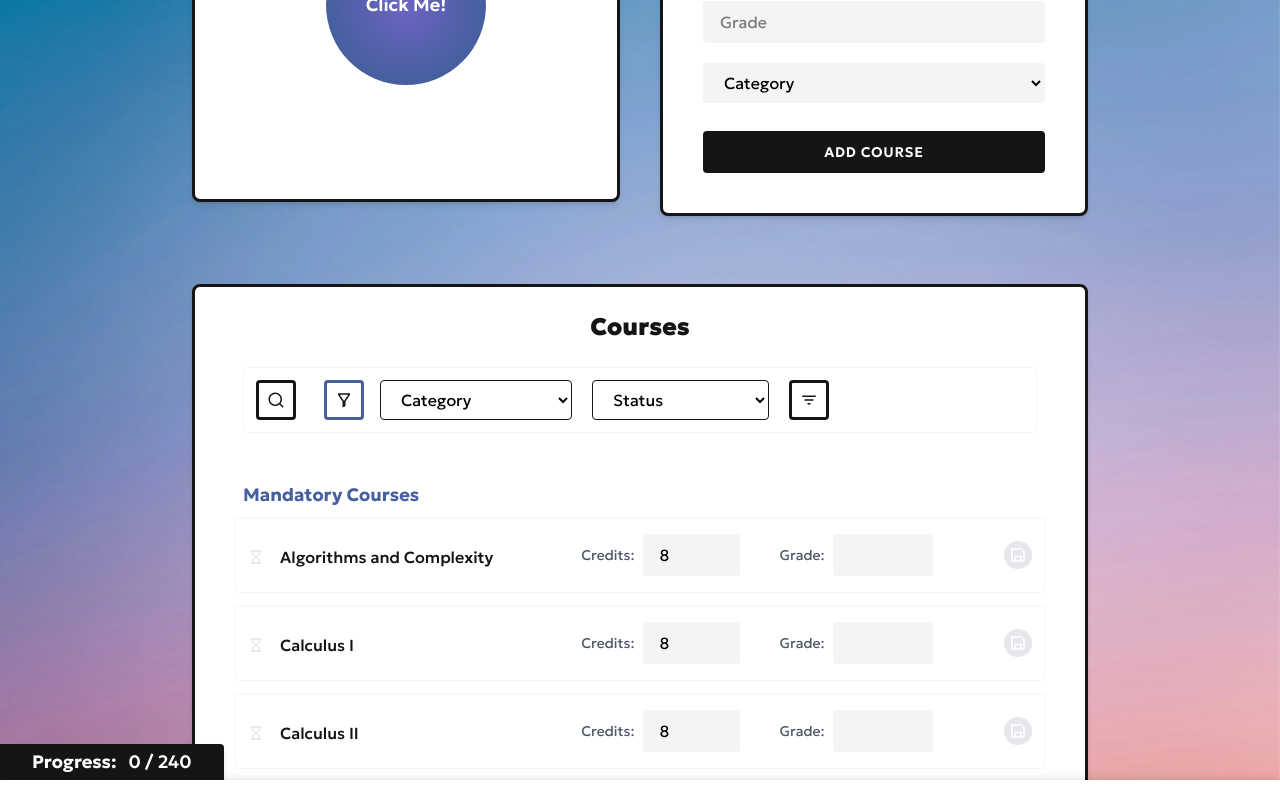
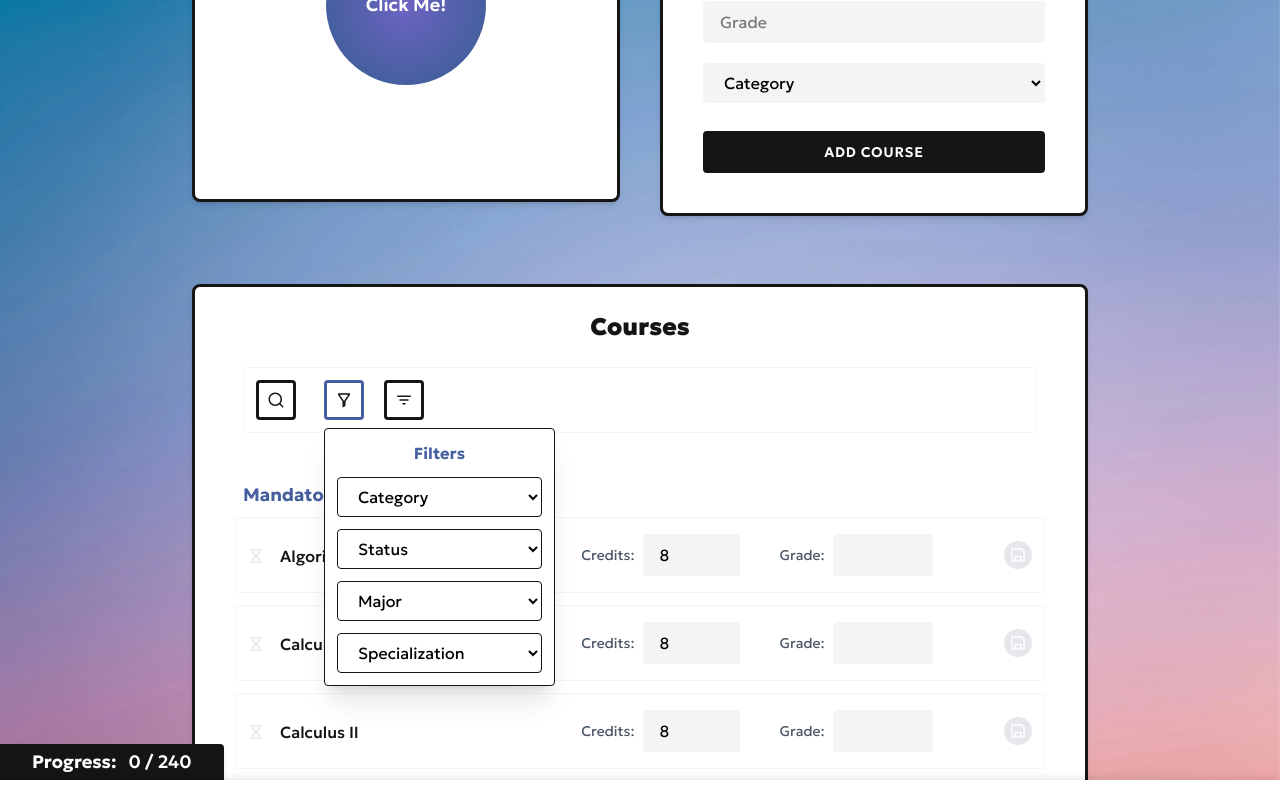
Before and after one commit to sophiabanou/grade-calculator, a React (Vite) app: page /#/ in a window 1280 px wide. Both pictures are taken after a click on the button 344 px from the left and 1305 px from the top of the page. Shown: the part 905-1705 px from the top of the page. Built offline with nearby package versions, Linux system fonts and the light colour scheme.

Commit message:
added filters for maj/spec

```diff
--- a/public/locales/el.json
+++ b/public/locales/el.json
@@ -78,8 +78,11 @@
     "pass_rate": "Ποσοστό Επιτυχίας"
   },
   "toolbar": {
+    "filters": "Φίλτρα",
     "category": "Κατηγορία",
     "status": "Κατάσταση",
+    "major": "Κατεύθυνση",
+    "spec": "Ειδίκευση",
     "caption": "Φιλτράρισμα μαθημάτων"
   },
   "filters": {
@@ -93,7 +96,8 @@
     "project": "Project",
     "passed": "Περασμένα",
     "failed": "Αποτυχημένα",
-    "pending": "Σε Αναμονή"
+    "pending": "Σε Αναμονή",
+    "shared": "Κοινά"
   },
   "courses": {
     "lin_algebra": "Γραμμική Άλγεβρα",
--- a/public/locales/en.json
+++ b/public/locales/en.json
@@ -78,8 +78,11 @@
     "pass_rate": "Pass Rate"
   },
   "toolbar": {
+    "filters": "Filters",
     "category": "Category",
     "status": "Status",
+    "major": "Major",
+    "spec": "Specialization",
     "caption": "Filter courses"
   },
   "filters":{
@@ -93,7 +96,8 @@
     "project": "Project",
     "passed": "Passed",
     "failed": "Failed",
-    "pending": "Pending"
+    "pending": "Pending",
+    "shared": "Shared"
   },
   "courses": {
     "lin_algebra": "Linear Algebra",
--- a/src/components/CourseItem.jsx
+++ b/src/components/CourseItem.jsx
@@ -137,7 +137,7 @@ const CourseItem = ({c}) => {
             >
                 <div className="max-md:w-full max-lg:w-3/12  w-5/12 flex items-center gap-4">
 
-                    <div className="flex flex-col gap-1 ">
+                    <div className="flex flex-col gap-[1px] ">
                         <MajorBadge course={c}/>
                         <div className="flex items-center gap-4">
                             <Status status={status} />
--- a/src/components/CourseList.jsx
+++ b/src/components/CourseList.jsx
@@ -12,19 +12,34 @@ const CourseList = ({ index }) => {
 
     // filters + search
     const [searchQuery, setSearchQuery] = useState("");
-    const [selectedCategory, setSelectedCategory] = useState("All");
-    const [selectedStatus, setSelectedStatus] = useState("All");
+
+    const [selection, setSelection] = useState({
+        category: "All",
+        status: "All",
+        major: "All",
+        spec: "All",
+    });
+
+    const updateSelection = (key, value) => {
+        setSelection((prev) => ({ ...prev, [key]: value }));
+    };
 
     const filteredCourses = allCourses.filter((c) => {
         const matchesSearch = c.name.toLowerCase().includes(searchQuery.toLowerCase());
-        const matchesCategory = selectedCategory === "All" || c.category === selectedCategory;
+        const matchesCategory = selection.category === "All" || c.category === selection.category;
+        const matchesMajor =
+            selection.major === "All" ||
+            (selection.major === "shared" && c.major[0] === "all") ||
+            (c.major[0] === selection.major);
+        const matchesSpec = selection.spec === "All" || c.spec.includes(selection.spec);
+
         const matchesStatus =
-            selectedStatus === "All" ||
-            (selectedStatus === "pending" && (c.grade === null || c.grade === "" || c.grade === undefined)) ||
-            (selectedStatus === "passed" && c.grade >= 5) ||
-            (selectedStatus === "failed" && (c.grade !== "" && c.grade !== null) && c.grade < 5);
+            selection.status === "All" ||
+            (selection.status === "pending" && (c.grade === null || c.grade === "" || c.grade === undefined)) ||
+            (selection.status === "passed" && c.grade >= 5) ||
+            (selection.status === "failed" && (c.grade !== "" && c.grade !== null) && c.grade < 5);
 
-        return matchesSearch && matchesCategory && matchesStatus;
+        return matchesSearch && matchesCategory && matchesStatus && matchesMajor && matchesSpec;
     });
 
     // sort
@@ -74,10 +89,8 @@ const CourseList = ({ index }) => {
     return (
         <BoxLayout title={languageData?.course_list?.title} index={index}>
             <Toolbar
-                selectedCategory={selectedCategory}
-                setSelectedCategory={setSelectedCategory}
-                selectedStatus={selectedStatus}
-                setSelectedStatus={setSelectedStatus}
+                selection={selection}
+                updateSelection={updateSelection}
                 setSearchQuery={setSearchQuery}
                 sortBy={sortBy}
                 setSortBy={setSortBy}
--- a/src/components/Filter.jsx
+++ b/src/components/Filter.jsx
@@ -1,21 +1,26 @@
 import PropTypes from "prop-types";
 import {useLanguageContext} from "../context/Hooks";
 
-const Filter = ({ selectedOption, setSelectedOption, data, title}) => {
+const Filter = ({ selectedOption, setSelectedOption, data, title }) => {
     const {languageData} = useLanguageContext();
+
+    const handleChange = (e) => {
+        console.log(e.target.value);
+        setSelectedOption(e.target.value);
+    }
 
     return (
         <>
             <select
                 value={selectedOption}
-                onChange={(e) => setSelectedOption(e.target.value)}
-                className="dark:bg-dmode-input dark:border-dmode-input  dark:text-dark-grey max-h-10 max-w-[250px] ml-2 p-2 pl-4 pr-2 bg-light rounded border-1 border-dark outline-none
-                    lin-transition  w-[15vw]  hover:cursor-pointer max-md:px-1 max-md:text-sm max-md:w-[17vw] "
+                onChange={handleChange}
+                className="dark:bg-dmode-input dark:border-dmode-input  dark:text-dark-grey max-h-10 max-w-[300px]  p-2 pl-4 pr-2 bg-light rounded border-1 border-dark outline-none
+                    lin-transition  w-[16vw]  hover:cursor-pointer max-md:px-1 max-md:text-sm max-md:w-[17vw] "
             >
                 <option value="All">{title}</option>
                 {data.map((item) => (
                     <option key={String(item)} value={String(item)} >
-                        {languageData?.filters?.[item]}
+                        {languageData?.filters?.[item] || item}
                     </option>
                 ))}
             </select>
--- a/src/components/ScrollToTop.jsx
+++ b/src/components/ScrollToTop.jsx
@@ -21,13 +21,13 @@ const ScrollToTop = () => {
     return (
         <>
             <motion.button
-                className="max-md:right-2 max-md:bottom-6 fixed bottom-10 right-10 z-50 text-dark dark:text-light cursor-pointer"
+                className="max-md:right-2 max-md:bottom-6 fixed bottom-10 right-10 z-5000 text-dark dark:text-light cursor-pointer"
                 onClick={scrollToTop}
                 initial={{ opacity: 0, y: 20 }}
                 animate={{ opacity: isVisible ? 1 : 0, y: isVisible ? 0 : 20 }}
                 transition={{ duration: 0.3, ease: "easeInOut" }}
             >
-                <RiArrowUpCircleFill size={33} />
+                <RiArrowUpCircleFill size={33}/>
             </motion.button>
         </>
     )
--- a/src/components/Sort.jsx
+++ b/src/components/Sort.jsx
@@ -1,13 +1,13 @@
 import PropTypes from "prop-types";
 import {AnimatePresence, motion} from "framer-motion";
 import { Button } from "./index.jsx";
-import {useState, useRef} from "react";
+import {useRef} from "react";
 import { RiFilter3Line, RiArrowUpLongLine, RiArrowDownLongLine } from "@remixicon/react";
-import {useLanguageContext} from "../context/Hooks";
+import {useAppContext, useLanguageContext} from "../context/Hooks";
 
 const Sort = ({ sortBy = "alphabet", setSortBy, sortDirection = "asc", setSortDirection }) => {
     const {languageData} = useLanguageContext();
-    const [isOpen, setIsOpen] = useState(false);
+    const {sortOpen, setSortOpen, filtersOpen, setFiltersOpen} = useAppContext();
     const dropdownRef = useRef(null);
 
     // handle sort
@@ -20,6 +20,13 @@ const Sort = ({ sortBy = "alphabet", setSortBy, sortDirection = "asc", setSortDi
         setSortBy(newSortOption);
     };
 
+    const handleSortButtonClick = () => {
+        if(filtersOpen) {
+            setFiltersOpen(false);
+        }
+        setSortOpen((prev) => !prev);
+    }
+
     return (
         <motion.div
             className="relative mr-2"
@@ -28,7 +35,7 @@ const Sort = ({ sortBy = "alphabet", setSortBy, sortDirection = "asc", setSortDi
             transition={{ duration: 0.2 }}
         >
             <Button
-                variant={isOpen? 3 : 2}
+                variant={sortOpen? 3 : 2}
                 caption={`${languageData?.sort?.caption?.sort}: ${
                     sortBy === "alphabet"
                         ? languageData?.sort?.caption?.alphabet
@@ -36,12 +43,12 @@ const Sort = ({ sortBy = "alphabet", setSortBy, sortDirection = "asc", setSortDi
                             ? languageData?.sort?.caption?.grade
                             :  languageData?.sort?.caption?.credits
                 } (${sortDirection === "asc" ? "↑" : "↓"})`}
-                handler={() => setIsOpen(prev => !prev)} // Toggle dropdown visibility
+                handler={handleSortButtonClick} // Toggle dropdown visibility
                 Icon={RiFilter3Line}
             />
 
             <AnimatePresence>
-                {isOpen && (
+                {sortOpen && (
                     <motion.div
                         ref={dropdownRef}
                         initial={{ opacity: 0, y: -20 }}
--- a/src/components/Toolbar.jsx
+++ b/src/components/Toolbar.jsx
@@ -1,18 +1,25 @@
 import PropTypes from "prop-types";
 import {Button, Filter, Searchbar, Sort} from "./index.jsx";
+import {useRef} from "react";
 import {RiFilter2Line} from "@remixicon/react";
 import {categories, statusOptions} from "../data/index.jsx";
-import {useState} from "react";
-import { motion } from "framer-motion";
-import {useLanguageContext} from "../context/Hooks";
+import { motion, AnimatePresence} from "framer-motion";
+import {useLanguageContext, useAppContext} from "../context/Hooks";
 
-const Toolbar = ({ selectedCategory, setSelectedCategory, selectedStatus, setSelectedStatus, setSearchQuery,
+const Toolbar = ({ selection, updateSelection, setSearchQuery,
                      sortBy ="alphabet", setSortBy, sortDirection="asc",setSortDirection }) => {
     const {languageData} = useLanguageContext();
-    // handle filter animation
-    const [filtersAreExpanded, setFiltersAreExpanded] = useState(false);
+    const {sortOpen, setSortOpen, filtersOpen, setFiltersOpen} = useAppContext();
+    const dropdownFRef = useRef(null);
+
+    const majors = ["shared", "A", "B"];
+    const specs = ["S1", "S2", "S3", "S4", "S5", "S6"];
+
     const handleFilterButtonClick = () => {
-        setFiltersAreExpanded((prev) => !prev);
+        if(sortOpen) {
+            setSortOpen(false);
+        }
+        setFiltersOpen((prev) => !prev);
     }
 
     return (
@@ -24,29 +31,31 @@ const Toolbar = ({ selectedCategory, setSelectedCategory, selectedStatus, setSel
                     <Searchbar setSearchQuery={setSearchQuery} />
 
 
-                    <div className="flex w-auto gap-2 ">
-                        <Button variant={filtersAreExpanded ? 3 : 2} Icon={RiFilter2Line} handler={handleFilterButtonClick} caption={languageData?.toolbar?.caption} />
+                    <div className="flex w-auto gap-2 relative">
+                        <Button variant={filtersOpen ? 3 : 2} Icon={RiFilter2Line} handler={handleFilterButtonClick} caption={languageData?.toolbar?.caption} />
 
-                        <motion.div
-                            className="overflow-x-hidden flex gap-3"
-                            initial={{ width: 0, opacity: 0 }}
-                            animate={{
-                                width: filtersAreExpanded
-                                    ? window.innerWidth >= 1536 ? "28vw"
-                                        :window.innerWidth >= 1280 ? "31vw"
-                                                :window.innerWidth >= 900 ? "32vw"
-                                                    :window.innerWidth >= 768 ? "34vw"
-                                                        : window.innerWidth >= 640 ? "39vw"
-                                                            : window.innerWidth >= 500 ? "40vw"
-                                                               : "45vw"
-                                    : 0,
-                                maxWidth: filtersAreExpanded ? "600px" : "0px",
-                                opacity: filtersAreExpanded ? 1 : 0,
-                            }} transition={{ duration: 0.3, ease: "easeInOut" }}
-                        >
-                            <Filter selectedOption={selectedCategory} setSelectedOption={setSelectedCategory} data={categories} title={languageData?.toolbar?.category}/>
-                            <Filter selectedOption={selectedStatus} setSelectedOption={setSelectedStatus} data={statusOptions} title={languageData?.toolbar?.status} />
-                        </motion.div>
+                        <AnimatePresence>
+                            {
+                                filtersOpen ? (
+                                    <motion.div
+                                        ref={dropdownFRef}
+                                        initial={{ opacity: 0, y: -20 }}
+                                        animate={{ opacity: 1, y: 0 }}
+                                        exit={{ opacity: 0, y: -10 }}
+                                        transition={{ duration: 0.2, type: "tween", ease: "easeInOut" }}
+                                        className="overflow-x-hidden flex flex-col items-center gap-3 bg-light absolute left-0 top-12 z-50000 border-1 shadow-xl rounded border-dark p-3"
+                                    >
+                                        <h3 className="font-bold text-primary">{languageData?.toolbar?.filters}</h3>
+                                        <Filter selectedOption={selection.category} setSelectedOption={(value) => updateSelection("category", value)}  data={categories} title={languageData?.toolbar?.category}/>
+                                        <Filter selectedOption={selection.status} setSelectedOption={(value) => updateSelection("status", value)} data={statusOptions} title={languageData?.toolbar?.status} />
+                                        <Filter selectedOption={selection.major} setSelectedOption={(value) => updateSelection("major", value)} data={majors} title={languageData?.toolbar?.major} />
+                                        <Filter selectedOption={selection.spec} setSelectedOption={(value) => updateSelection("spec", value)} data={specs} title={languageData?.toolbar?.spec} />
+
+                                    </motion.div>
+                                ) : null
+                            }
+                        </AnimatePresence>
+
 
                     </div>
 
@@ -62,10 +71,8 @@ const Toolbar = ({ selectedCategory, setSelectedCategory, selectedStatus, setSel
 }
 
 Toolbar.propTypes = {
-    selectedCategory: PropTypes.string.isRequired,
-    setSelectedCategory: PropTypes.func.isRequired,
-    selectedStatus: PropTypes.string.isRequired,
-    setSelectedStatus: PropTypes.func.isRequired,
+    selection: PropTypes.object.isRequired,
+    updateSelection: PropTypes.func.isRequired,
     setSearchQuery: PropTypes.func.isRequired,
     sortBy: PropTypes.oneOf(["alphabet", "grade", "credits"]),
     setSortBy: PropTypes.func.isRequired,
--- a/src/context/Providers.jsx
+++ b/src/context/Providers.jsx
@@ -37,6 +37,9 @@ export const AppProvider = ({ children }) => {
         ...userCourses,
         ...fixedCourses.map((fc) => ({ ...fc, isFixed: true })),
     ]);
+
+    const [filtersOpen, setFiltersOpen] = useState(false);
+    const [sortOpen, setSortOpen] = useState(false);
 
 
     // clears local storage. uncomment and comment the useEffect below
@@ -84,7 +87,11 @@ export const AppProvider = ({ children }) => {
         major,
         setMajor,
         specializations,
-        setSpecializations
+        setSpecializations,
+        sortOpen,
+        setSortOpen,
+        filtersOpen,
+        setFiltersOpen,
     };
 
     return <AppContext.Provider value={value}>{children}</AppContext.Provider>;
```
